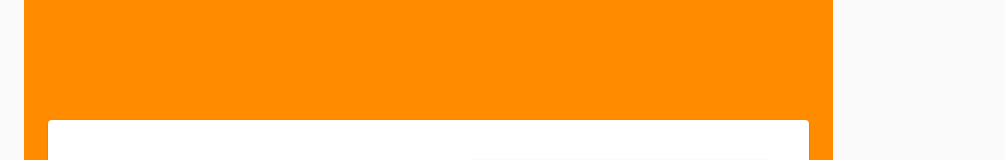
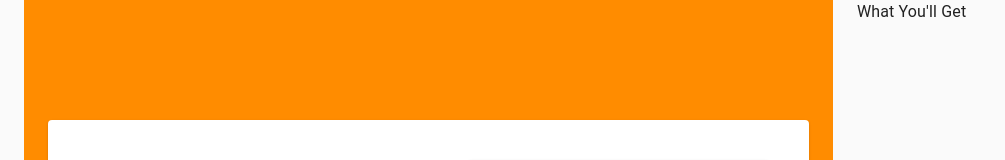
Before and after one commit to yedai13/react-materialUI, a React (Create React App) app in the folder landing-page/: page / in a window 1280 px wide. Shown: the top 160 px of the page, without its empty margins (0-1005 px from the left). Built offline with nearby package versions, Linux system fonts and the light colour scheme; grey boxes are pictures that could not be loaded.

Commit message:
set up product information component

```diff
--- a/landing-page/src/GridLayout.js
+++ b/landing-page/src/GridLayout.js
@@ -1,6 +1,7 @@
 import React from "react";
 import { Grid } from "@material-ui/core";
 import MainGridItem from "./MainGridItem";
+import ProductInformation from "./ProductInformation";
 
 const GridLayout = () => {
   return (
@@ -9,7 +10,9 @@ const GridLayout = () => {
         <MainGridItem />
       </Grid>
 
-      <Grid item></Grid>
+      <Grid item>
+        <ProductInformation />
+      </Grid>
     </Grid>
   );
 };
--- a/landing-page/src/MainGridItem.js
+++ b/landing-page/src/MainGridItem.js
@@ -32,7 +32,7 @@ const MainGridItem = () => {
     <Container className={mainContainer}>
       <Card>
         <Grid container>
-          <Grid item lg={6} md={6} sm={12} className={mainItem}>
+          <Grid item md={6} className={mainItem}>
             <Typography variant="h2">Unlimited Subcription</Typography>
             <Typography>2,000 hours of online courses</Typography>
             <Button color="primary" variant="contained">
@@ -40,7 +40,7 @@ const MainGridItem = () => {
             </Button>
           </Grid>
 
-          <Grid item lg={6} md={6} sm={12}>
+          <Grid item md={6}>
             <Card className={imageCard}>
               <CardMedia
                 className={cardMedia}
--- /dev/null
+++ b/landing-page/src/ProductInformation.js
@@ -0,0 +1,15 @@
+import { Container, Grid, Typography } from "@material-ui/core";
+import React from "react";
+
+const ProductInformation = () => {
+  return (
+    <Container>
+      <Typography>What You'll Get</Typography>
+      <Grid container>
+        <Grid item></Grid>
+      </Grid>
+    </Container>
+  );
+};
+
+export default ProductInformation;
```
